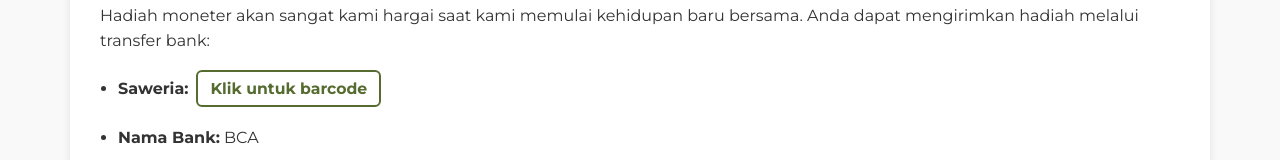
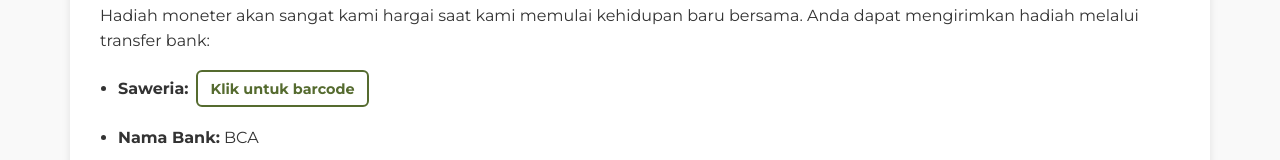
Before and after one commit to jimbon25/wedding-invitation, a React (Create React App) app: page /gift-registry in a window 1280 px wide. Both pictures are taken after a click on the button "Buka Undangan". Shown: the part 299-459 px from the top of the page. Built offline with nearby package versions, Linux system fonts and the light colour scheme.

Commit message:
Restore 'Klik untuk barcode' text, make smaller and keep Sage Green color

```diff
--- a/src/components/GiftRegistry.tsx
+++ b/src/components/GiftRegistry.tsx
@@ -72,7 +72,9 @@ const GiftRegistry: React.FC = () => {
                 aria-expanded={showSaweria}
                 aria-controls="saweria-barcode"
               >
-                {showSaweria ? 'Tutup Barcode Saweria' : 'Klik untuk barcode'}
+                {showSaweria ? 'Tutup Barcode Saweria' : (
+                  <span style={{ fontSize: '0.92em', color: '#556B2F', fontWeight: 'bold' }}>Klik untuk barcode</span>
+                )}
               </button>
             </div>
             {showSaweria && (
```
